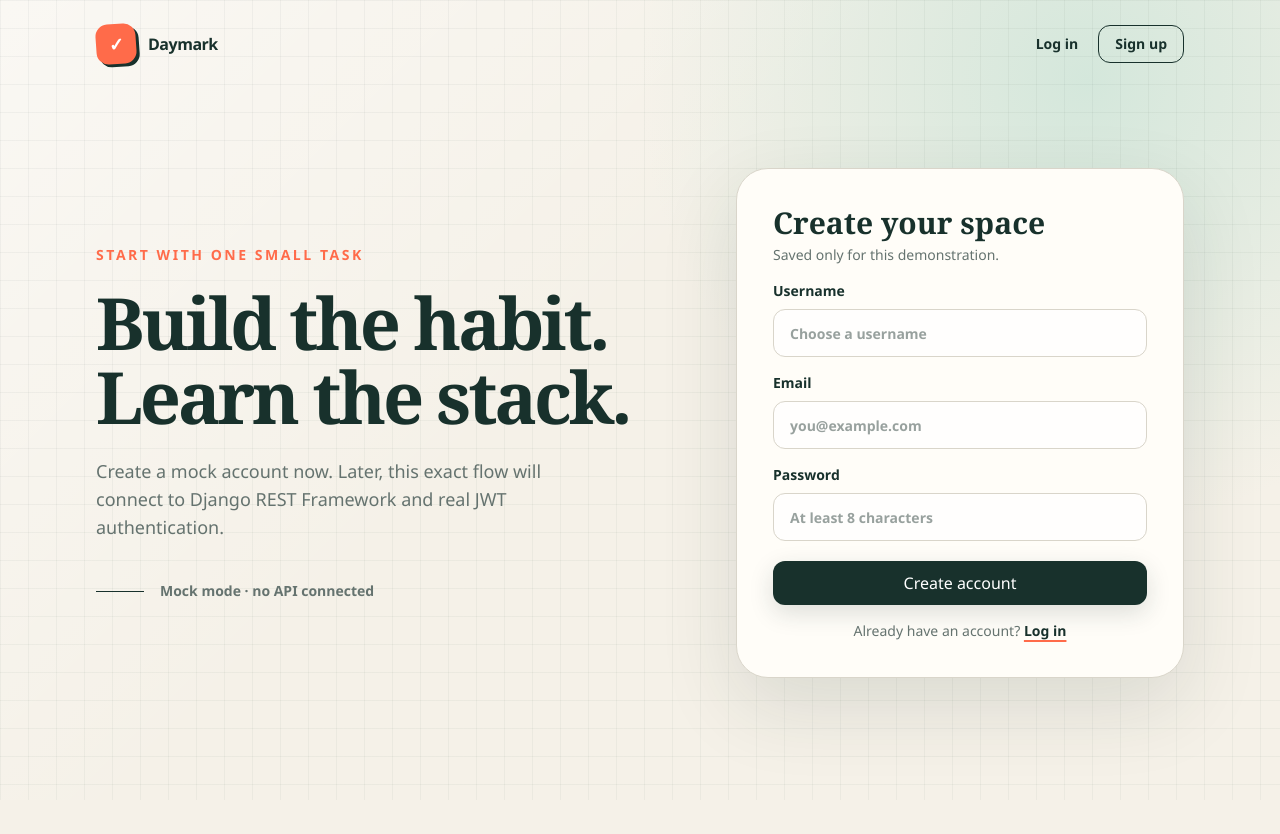
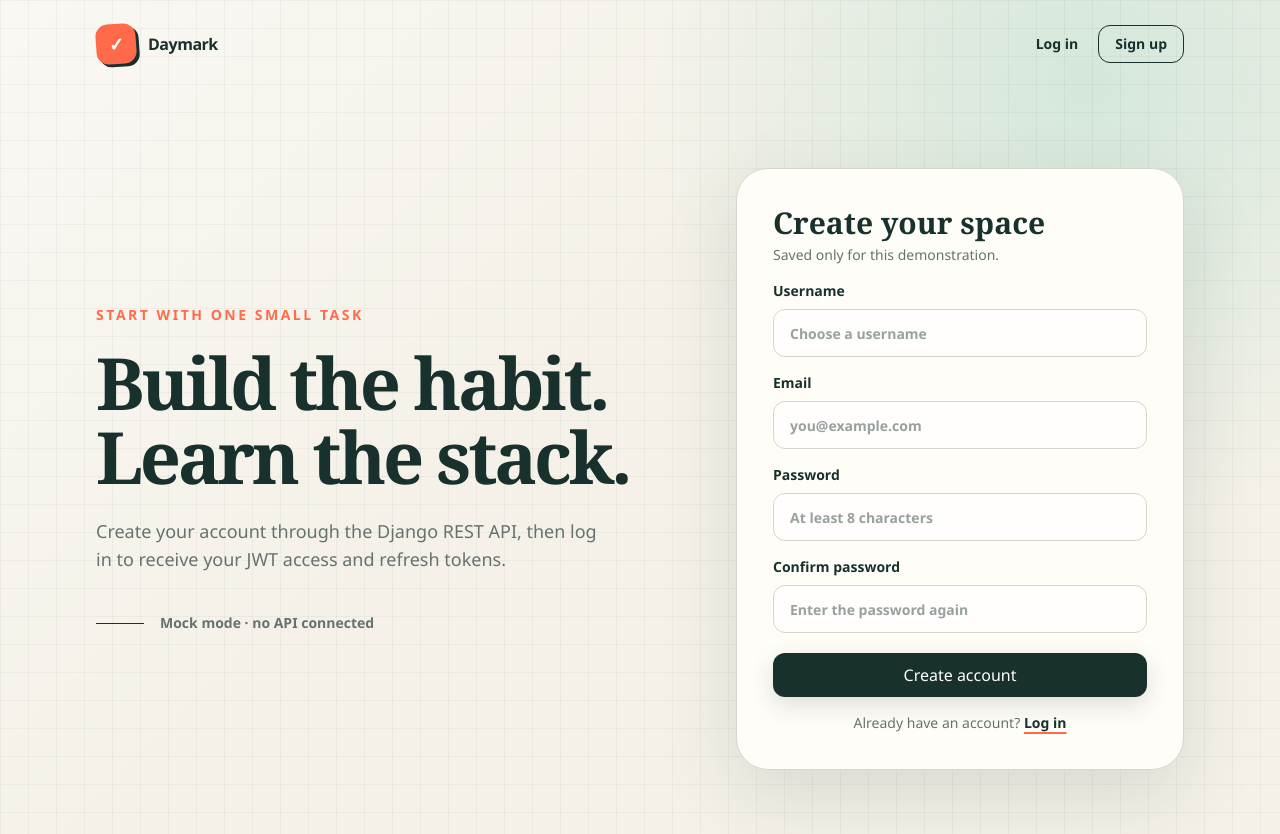
Before and after one commit to Danyal-0276/django-nextjs-todo-learning, a Next.js app in the folder frontend/: page /signup in a window 1280 px wide. Before the commit the page ends 800 px from the top, so only its background shows below. Built offline with nearby package versions, Linux system fonts and the light colour scheme; no server answers.

Commit message:
Enhance SignupForm with password confirmation and improved error handling

```diff
--- a/frontend/src/app/signup/page.tsx
+++ b/frontend/src/app/signup/page.tsx
@@ -7,7 +7,7 @@ export default function SignupPage() {
     <AuthShell
       eyebrow="Start with one small task"
       title="Build the habit. Learn the stack."
-      copy="Create a mock account now. Later, this exact flow will connect to Django REST Framework and real JWT authentication."
+      copy="Create your account through the Django REST API, then log in to receive your JWT access and refresh tokens."
     >
       <SignupForm />
     </AuthShell>
--- a/frontend/src/components/auth/signup-form.tsx
+++ b/frontend/src/components/auth/signup-form.tsx
@@ -4,24 +4,67 @@ import { useRouter } from "next/navigation";
 import { FormEvent, useState } from "react";
 import { Button } from "@/components/ui/button";
 import { FormInput } from "@/components/ui/form-input";
+import { ApiError } from "@/lib/api-client";
+import { authService } from "@/services/auth-service";
+
 export function SignupForm() {
   const router = useRouter();
   const [errors, setErrors] = useState<Record<string, string>>({});
   const [loading, setLoading] = useState(false);
-  function submit(event: FormEvent<HTMLFormElement>) {
+
+  async function submit(event: FormEvent<HTMLFormElement>) {
     event.preventDefault();
     const data = new FormData(event.currentTarget);
     const next: Record<string, string> = {};
+    const username = String(data.get("username") ?? "").trim();
+    const email = String(data.get("email") ?? "").trim();
+    const password = String(data.get("password") ?? "");
+    const passwordConfirm = String(data.get("password_confirm") ?? "");
     if (String(data.get("username") ?? "").trim().length < 3)
       next.username = "Use at least 3 characters.";
+
     if (!/^\S+@\S+\.\S+$/.test(String(data.get("email") ?? "")))
       next.email = "Enter a valid email address.";
+
     if (String(data.get("password") ?? "").length < 8)
       next.password = "Use at least 8 characters.";
+    if (password !== passwordConfirm) {
+      next.password_confirm = "The passwords do not match.";
+    }
     setErrors(next);
+
     if (Object.keys(next).length) return;
+
     setLoading(true);
-    window.setTimeout(() => router.push("/todos"), 650);
+    try {
+      setLoading(true);
+
+      await authService.register({
+        username,
+        email,
+        password,
+        password_confirm: passwordConfirm,
+      });
+
+      router.push("/login");
+    } catch (error) {
+      if (error instanceof ApiError) {
+        const apiErrors: Record<string, string> = {};
+
+        for (const [field, messages] of Object.entries(error.data)) {
+          apiErrors[field] = Array.isArray(messages) ? messages[0] : messages;
+        }
+
+        apiErrors.form ??= error.message;
+        setErrors(apiErrors);
+      } else {
+        setErrors({
+          form: "Could not connect to the server. Please try again.",
+        });
+      }
+    } finally {
+      setLoading(false);
+    }
   }
   return (
     <form onSubmit={submit} noValidate className="grid gap-4">
@@ -59,6 +102,23 @@ export function SignupForm() {
         error={errors.password}
         required
       />
+      <FormInput
+        label="Confirm password"
+        name="password_confirm"
+        type="password"
+        autoComplete="new-password"
+        placeholder="Enter the password again"
+        error={errors.password_confirm}
+        required
+      />
+      {errors.form && (
+        <p
+          role="alert"
+          className="rounded-xl border border-red-200 bg-red-50 p-3 text-sm text-red-700"
+        >
+          {errors.form}
+        </p>
+      )}
       <Button type="submit" disabled={loading} className="mt-1 w-full">
         {loading ? "Creating your space…" : "Create account"}
       </Button>
```
